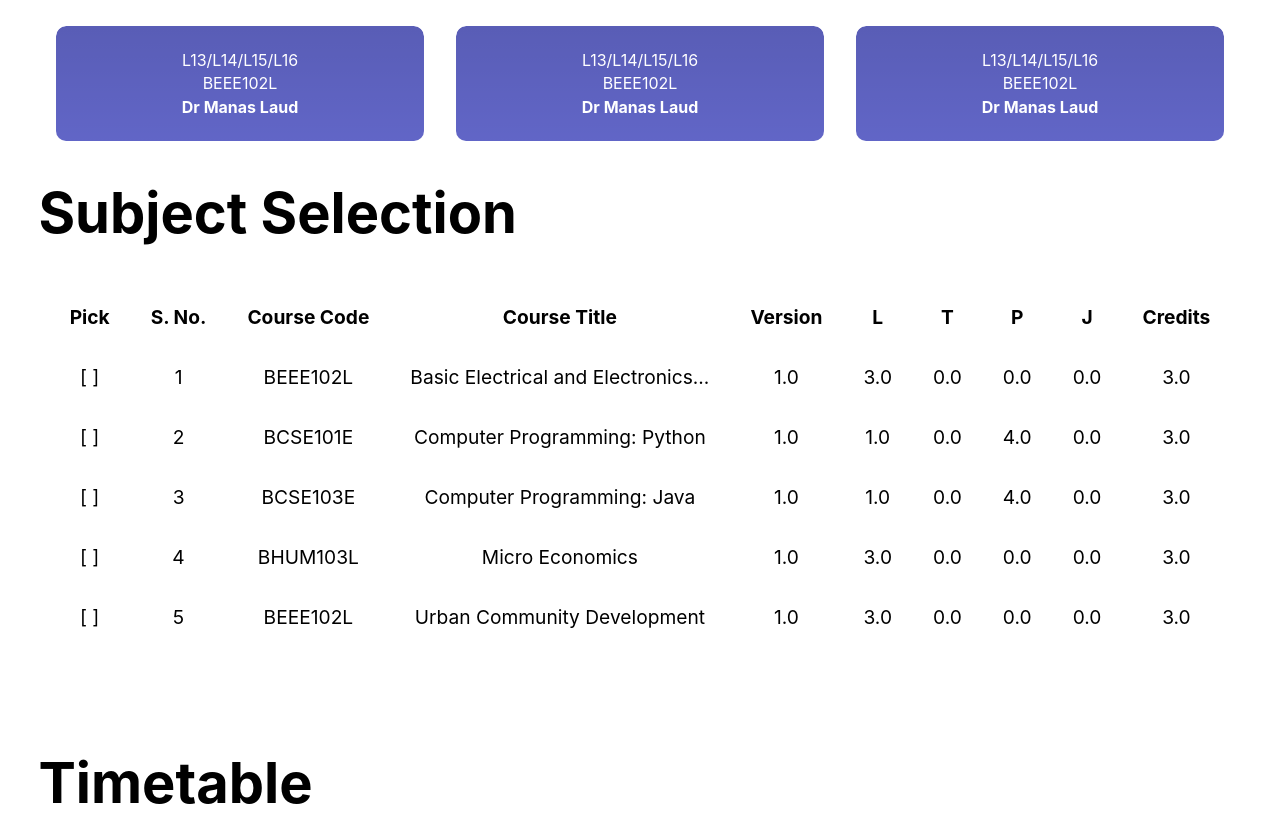
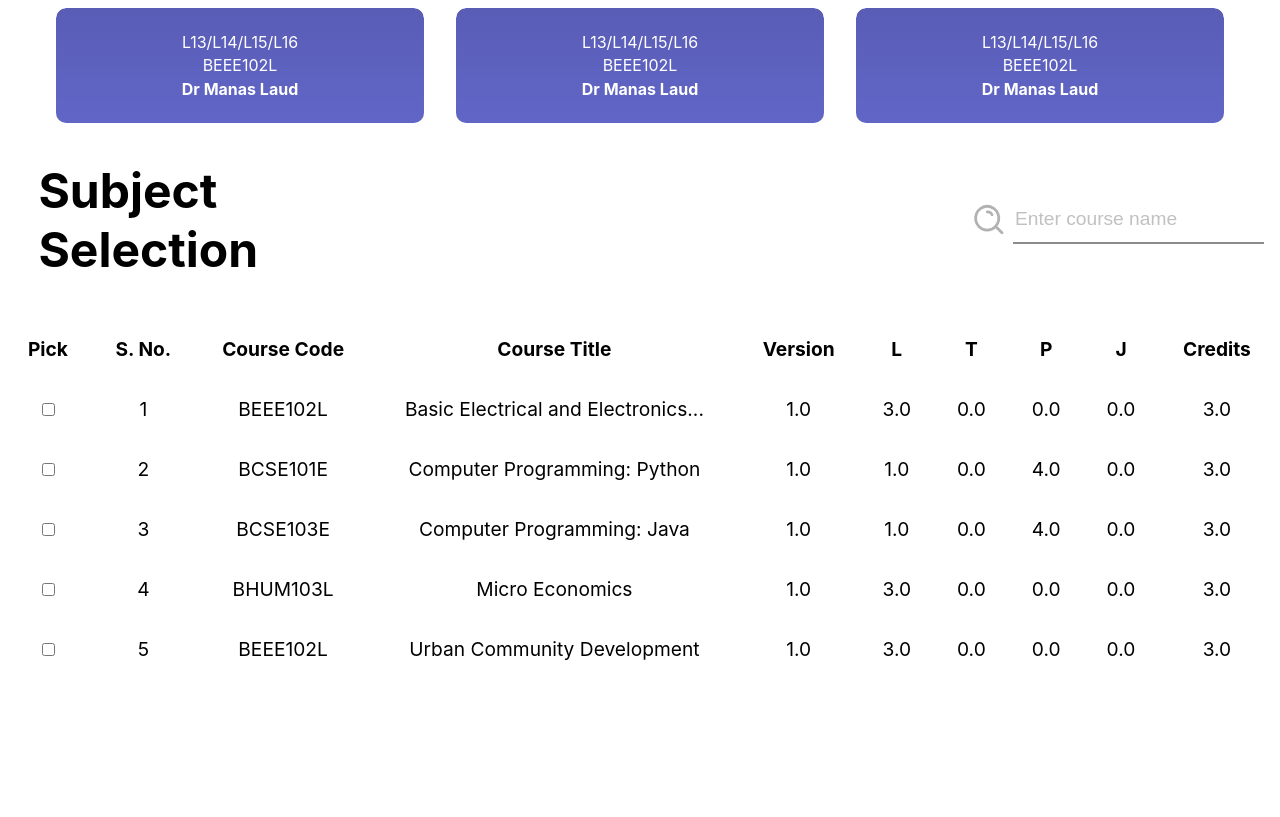
Before and after one commit to woaitsAryan/ffcsfrontend, a React (Create React App) app: page / in a window 1280 px wide. Shown: the part 1980-2797 px from the top of the page. Built offline with nearby package versions, Linux system fonts and the light colour scheme.

Commit message:
small changes (airport net sucks)

```diff
--- a/src/components/SubjectSelection.tsx
+++ b/src/components/SubjectSelection.tsx
@@ -21,7 +21,7 @@ const SubjectSelection: React.FC = () => {
         </thead>
         <tbody>
           <tr>
-            <td className={styles.tableData}>[ ]</td>
+            <td className={styles.tableData}><input type='checkbox'></input></td>
             <td className={styles.tableData}>1</td>
             <td className={styles.tableData}>BEEE102L</td>
             <td className={styles.tableData}>
@@ -35,7 +35,7 @@ const SubjectSelection: React.FC = () => {
             <td className={styles.tableData}>3.0</td>
           </tr>
           <tr>
-            <td className={styles.tableData}>[ ]</td>
+            <td className={styles.tableData}><input type='checkbox'></input></td>
             <td className={styles.tableData}>2</td>
             <td className={styles.tableData}>BCSE101E</td>
             <td className={styles.tableData}>Computer Programming: Python</td>
@@ -47,7 +47,7 @@ const SubjectSelection: React.FC = () => {
             <td className={styles.tableData}>3.0</td>
           </tr>
           <tr>
-            <td className={styles.tableData}>[ ]</td>
+            <td className={styles.tableData}><input type='checkbox'></input></td>
             <td className={styles.tableData}>3</td>
             <td className={styles.tableData}>BCSE103E</td>
             <td className={styles.tableData}>Computer Programming: Java</td>
@@ -59,7 +59,7 @@ const SubjectSelection: React.FC = () => {
             <td className={styles.tableData}>3.0</td>
           </tr>
           <tr>
-            <td className={styles.tableData}>[ ]</td>
+            <td className={styles.tableData}><input type='checkbox'></input></td>
             <td className={styles.tableData}>4</td>
             <td className={styles.tableData}>BHUM103L</td>
             <td className={styles.tableData}>Micro Economics</td>
@@ -71,7 +71,7 @@ const SubjectSelection: React.FC = () => {
             <td className={styles.tableData}>3.0</td>
           </tr>
           <tr>
-            <td className={styles.tableData}>[ ]</td>
+            <td className={styles.tableData}><input type='checkbox'></input></td>
             <td className={styles.tableData}>5</td>
             <td className={styles.tableData}>BEEE102L</td>
             <td className={styles.tableData}>Urban Community Development</td>
--- a/src/css/landing.module.css
+++ b/src/css/landing.module.css
@@ -81,10 +81,32 @@
     pointer-events: none;
     z-index: 1;
   } */
-
+  .inputCourseNameContainer{
+    display: flex;
+    gap: 50%;
+    /* justify-content: center; */
+    align-items: center;
+  }
+  .inputCourseName{
+    border: none;
+    font-size: 1.2rem;
+    border-bottom: 2px solid #000;
+    opacity: 45%;
+  }
+  .inputContainer{
+    display: flex;
+    flex-direction: row-reverse;
+    margin: 1rem;
+  }
+  .searchIcon{
+    opacity: 30%;
+    width: 48px;
+    height: 48px;
+  }
 .title {
+    display:inline-block;
     margin-top: 1rem;
-    font-size: 3.5rem;
+    font-size: 3.0rem;
     margin-top: 3%;
     margin-bottom: 3%;
     margin-left: 3%;
--- a/src/css/subjectSelection.module.css
+++ b/src/css/subjectSelection.module.css
@@ -1,4 +1,5 @@
 .SubjectSelection {
+  width: 100%;
   border-spacing: 0.6rem 0.3rem;
   font-size: 1.2rem;
   /* display: table; */
@@ -25,6 +26,7 @@
   border-radius: 10px;
 }
 .SubjectSelectionContainer {
+  width: 100%;
   display: flex;
   justify-content: center;
   align-items: center;
--- a/src/pages/landing.tsx
+++ b/src/pages/landing.tsx
@@ -61,7 +61,13 @@ const Landing = () => {
         <Slots></Slots>
         <Slots></Slots>
       </div>
+      <div className={Styles.inputCourseNameContainer}>
       <p className={Styles.title}>Subject Selection</p>
+      <div className={Styles.inputContainer}>
+      <input type='search' placeholder="Enter course name" className={Styles.inputCourseName}></input>
+      <img src='./search.svg' className={Styles.searchIcon}></img>
+      </div>
+      </div>
       <SubjectSelection></SubjectSelection>
       <p className={Styles.title}>Timetable</p>
       <Timetable></Timetable>
```
Also changed, not shown: public/search.svg (added).
